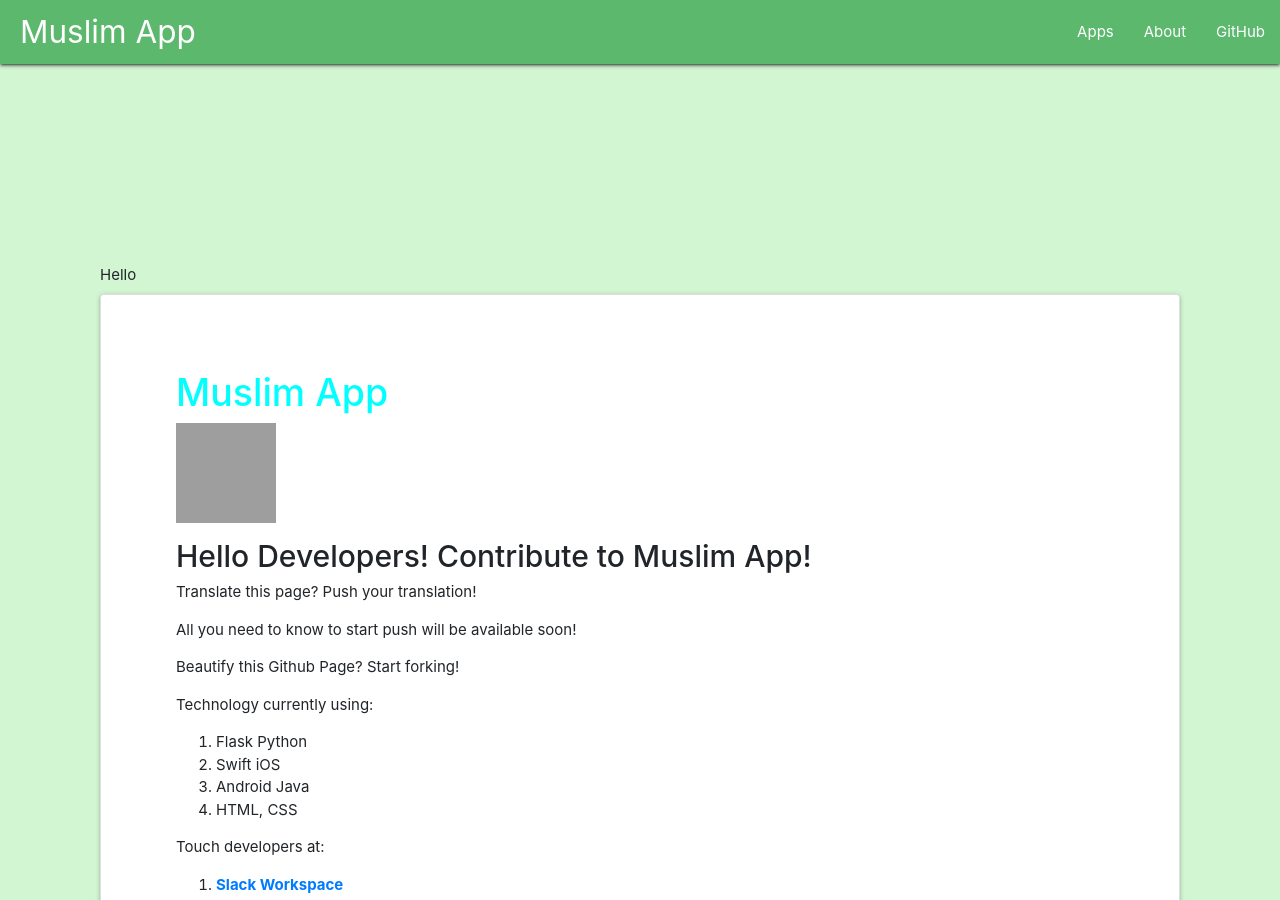
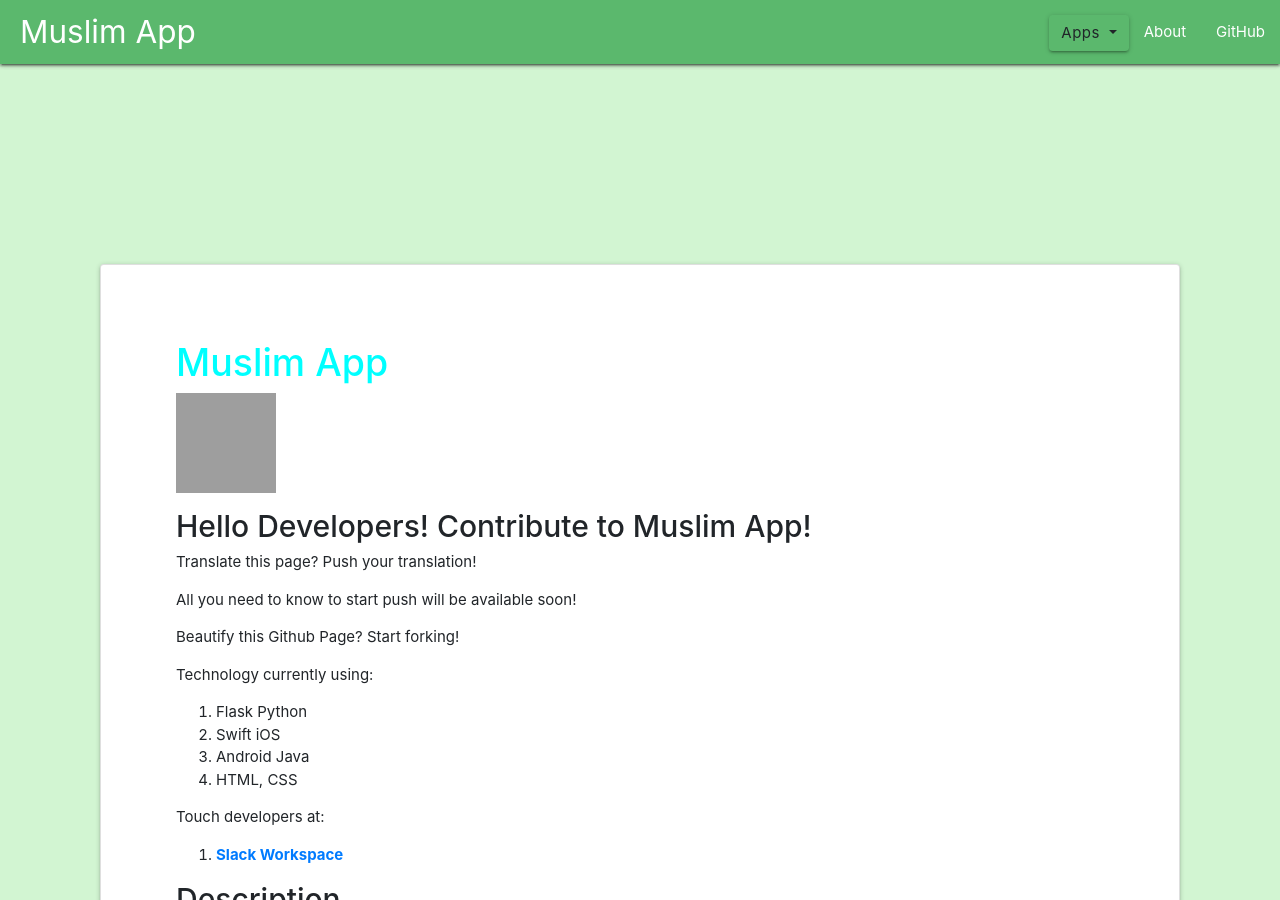
Before and after one commit to ma-pp/ma-pp.github.io, a Jekyll site: the page built from index.md, in a window 1280 px wide and 900 px high. Built offline with Jekyll 4.4.1, drawn with Linux system fonts in a browser that asks for light colours; nearby versions of some CDN libraries; grey boxes are pictures that could not be loaded.

Commit message:
Update Navbar

```diff
--- a/_includes/navigation_bar.html
+++ b/_includes/navigation_bar.html
@@ -4,26 +4,33 @@
             <a href="/" class="brand-logo logo">Muslim App</a>
             <ul class="right hide-on-med-and-down">
                 {% for item in site.data.navigation %}
+                {% if item.link == "/apps.html" %}
+                <li>
+                <div class="logo dropdown">
+                    <button class="btn dropdown-toggle text-capitalize" type="button" id="dropdownMenuButton" data-toggle="dropdown"
+                        aria-haspopup="true" aria-expanded="false">
+                        {% assign btn_title = 'Apps' %}
+                        {% for app in site.data.apps %}
+                        {% if page.url == app.link %}
+                        {% assign btn_title = app.name %}
+                        {% endif %}
+                        {% endfor %}
+                        {{ btn_title }}
+                    </button>
+                    <div class="dropdown-menu" aria-labelledby="dropdownMenuButton">
+                        {% for app in site.data.apps %}
+                        <a class="dropdown-item" href={{ app.link }}>{{ app.name }}</a>
+                        {% endfor %}
+                    </div>
+                </div>
+                </li>
+                {% else %}
                 <li {% if page.url==item.link %}class="active" {% endif %}>
                     <a href="{{ item.link }}">{{ item.name }}</a>
                 </li>
+                {% endif %}
                 {% endfor %}
             </ul>
         </div>
-        <div id="dropDownIfExist">
-            {% if page.url == '/apps.html' %}
-            <div class="logo dropdown">
-                <button class="btn btn-secondary dropdown-toggle" type="button" id="dropdownMenuButton" data-toggle="dropdown"
-                    aria-haspopup="true" aria-expanded="false">
-                    {{ site.data.apps[0].name }}
-                </button>
-                <div class="dropdown-menu" aria-labelledby="dropdownMenuButton">
-                    {% for app in site.data.apps %}
-                    <a class="dropdown-item" href={{ app.link }}>{{ app.name }}</a>
-                    {% endfor %}
-                </div>
-            </div>
-            {% endif %}
-        </div>
     </nav>
 </div>
--- a/_layouts/default.html
+++ b/_layouts/default.html
@@ -24,9 +24,6 @@
     {{ content }}
     {% endcapture %}
     <div class="article-box">
-      <div>
-        Hello
-      </div>
       {% include card.html content=default_content %}
     </div>
   </div>
```
